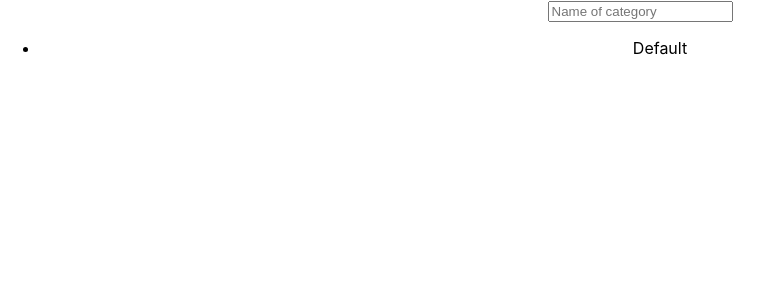
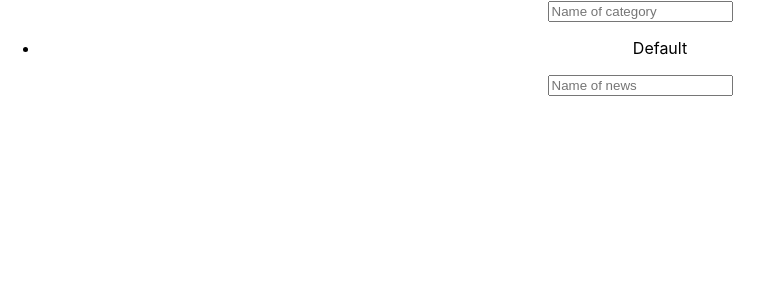
Before and after one commit to Alejandro04/newsAndCategories, a React (Create React App) app: page / in a window 1280 px wide. Shown: the top 300 px of the page, without its empty margins (0-773 px from the left). Built offline with nearby package versions, Linux system fonts and the light colour scheme.

Commit message:
fix list categories, fix reducer, fix news

```diff
--- a/src/App.js
+++ b/src/App.js
@@ -13,7 +13,7 @@ class App extends Component {
     return (
       <div className="App">
         <Category addCategory={addCategory} categories={categories}/>
-
+        <News news={news}/>
       </div>
     )
   }
--- a/src/components/News.jsx
+++ b/src/components/News.jsx
@@ -1,6 +1,6 @@
 import React, { Component }  from 'react';
-import NewsForm from './CategoryForm'
-import NewsList from './CategoryList'
+import NewsForm from './NewsForm'
+import NewsList from './NewsList'
 
 export default class News extends Component {
     render() {
@@ -8,7 +8,7 @@ export default class News extends Component {
         return (
             <div>
                 <NewsForm onSubmit={addNews}/>
-                <NewsList categories={news}/>
+                <NewsList news={news}/>
             </div>
         )
     }
--- a/src/components/NewsForm.jsx
+++ b/src/components/NewsForm.jsx
@@ -2,14 +2,10 @@ import React, { Component } from 'react'
 import { reduxForm, Field } from 'redux-form'
 
 class NewsForm extends Component {
-
-    handleSubmit = {
-
-    }
-
     render() {
+        const { handleSubmit } = this.props
         return (
-            <form onSubmit={this.handleSubmit}>
+            <form onSubmit={handleSubmit}>
                 <Field name='name' component='input' placeholder='Name of news' />
             </form>
         )
--- a/src/reducers/Categories.js
+++ b/src/reducers/Categories.js
@@ -30,7 +30,7 @@ export default function reducer(state = initialState, action) {
         case ADD_CATEGORY:
             return {
                 ...state,
-                data: [state.data, action.payload]
+                data: [...state.data, action.payload]
                 //también es válido: data: state.data.concat(action.payload)
             }
         default:
```
Also changed, not shown: src/components/CategoryList.jsx (+4 -3 lines).
